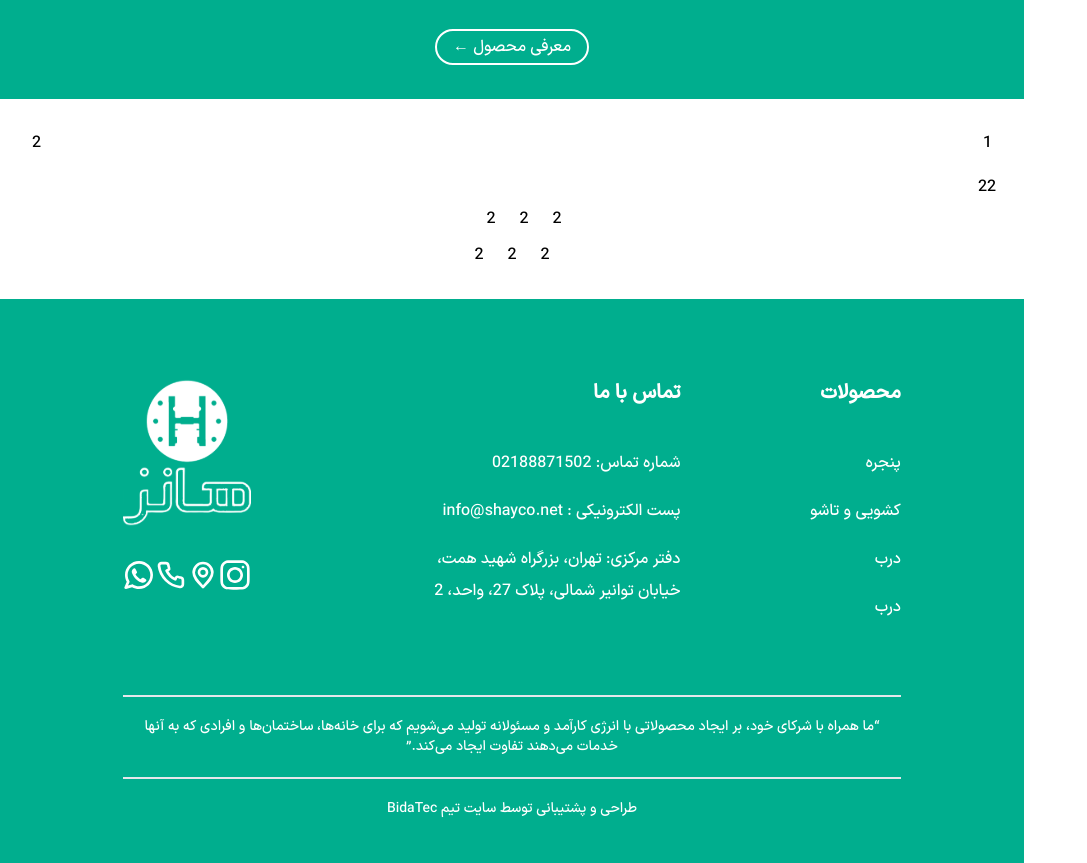
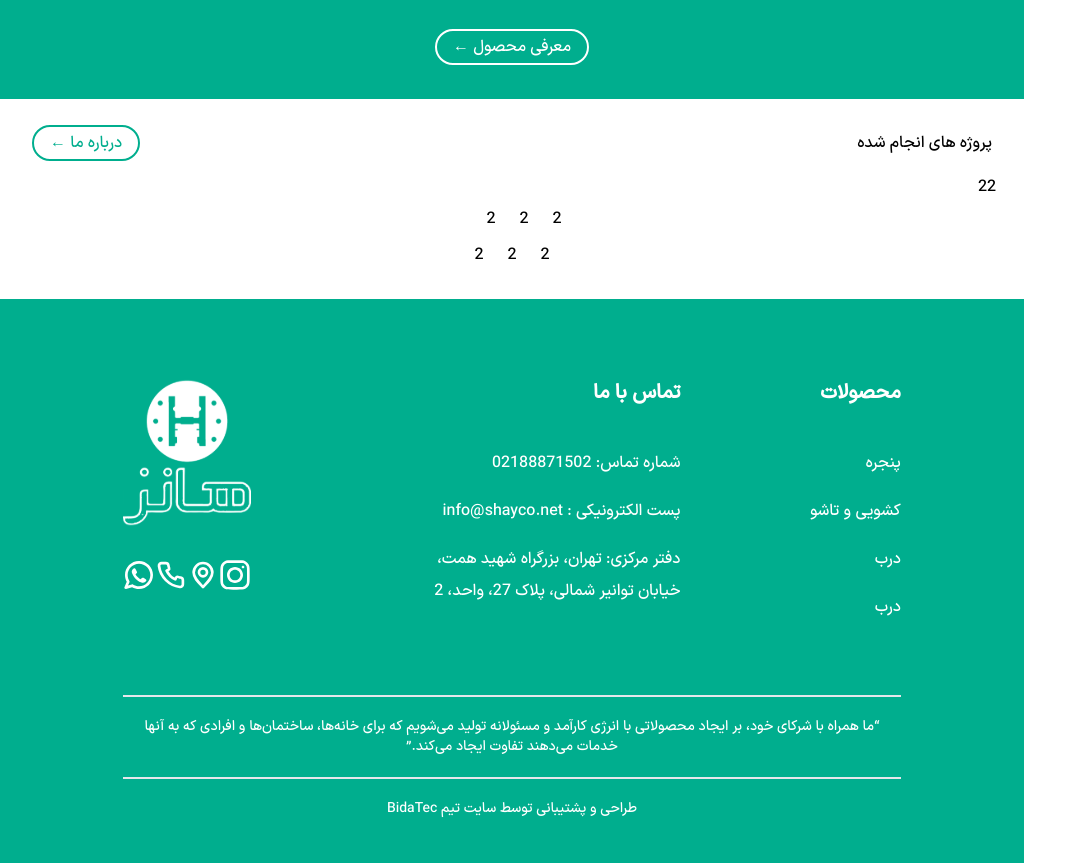
Before and after one commit to zahra-hsb/hanz-, a Next.js app: page / in a window 1280 px wide. Shown: the part 4340-5203 px from the top of the page, without its empty margins (0-1087 px from the left). Built offline with nearby package versions, Linux system fonts and the light colour scheme.

Commit message:
slider elements added

```diff
--- a/src/components/layout/Slider/index.jsx
+++ b/src/components/layout/Slider/index.jsx
@@ -1,10 +1,17 @@
+import Button from "../Main/button"
+
 const Slider = () => {
     return (
         <>
             <section className="flex flex-col w-full p-5">
                 <div className="flex items-center justify-between p-3">
-                    <div>1</div>
-                    <div>2</div>
+                    <div>
+                        <h3>پروژه های انجام شده</h3>
+                    </div>
+                    <div>
+                        <Button title={'درباره ما'} url={'/about'} border={'border-2 border-green'} color={'text-green'} />
+
+                    </div>
                 </div>
                 <div className="p-2">
                     <span>2</span>
@@ -21,7 +28,7 @@ const Slider = () => {
                     </div>
                     <div>
                         <div>2</div>
-                       <div className="p-3">2</div>
+                        <div className="p-3">2</div>
                     </div>
                 </div>
             </section>
```
